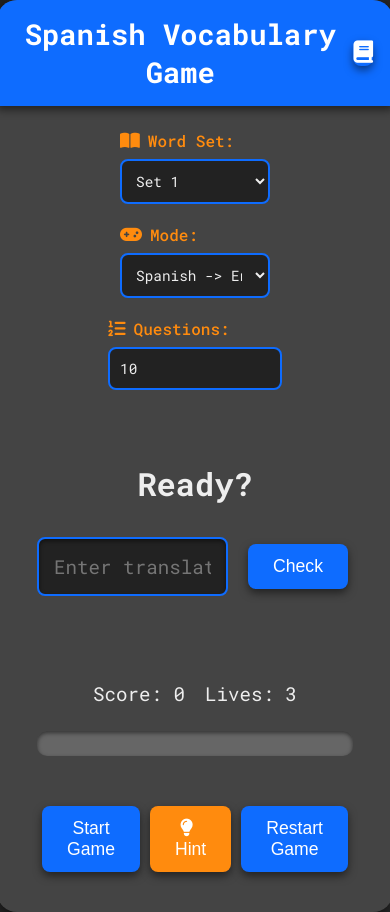
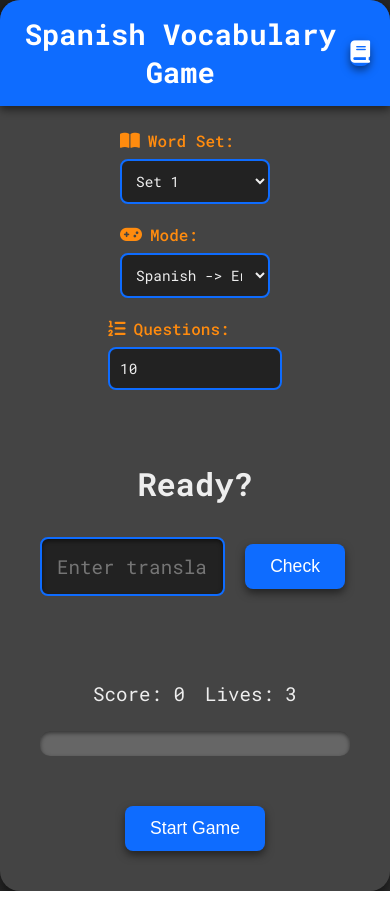
Before and after one commit to TheRealCaston/Spanish-Vocab, a plain HTML site: page index.html in a window 390 px wide. After the commit the page ends 891 px from the top, so only its background shows below. Drawn offline with Linux system fonts and the light colour scheme.

Commit message:
Update index.html

```diff
--- a/index.html
+++ b/index.html
@@ -12,7 +12,7 @@
     <div class="container">
         <div class="title-bar">
             <h1>Spanish Vocabulary Game</h1>
-            <button id="toggle-flashcard-mode">
+            <button id="toggle-flashcard-mode" aria-label="Toggle Flashcard Mode">
                 <i id="toggle-icon" class="fas fa-book"></i>
             </button>
         </div>
@@ -79,8 +79,8 @@
 
         <div class="button-container">
             <button id="start-button">Start Game</button>
-            <button id="hint-button"><i class="fas fa-lightbulb"></i> Hint</button>
-            <button id="restart-button">Restart Game</button>
+            <button id="hint-button" style="display: none;"><i class="fas fa-lightbulb"></i> Hint</button>
+            <button id="restart-button" style="display: none;">Restart Game</button>
         </div>
     </div>
 
```
